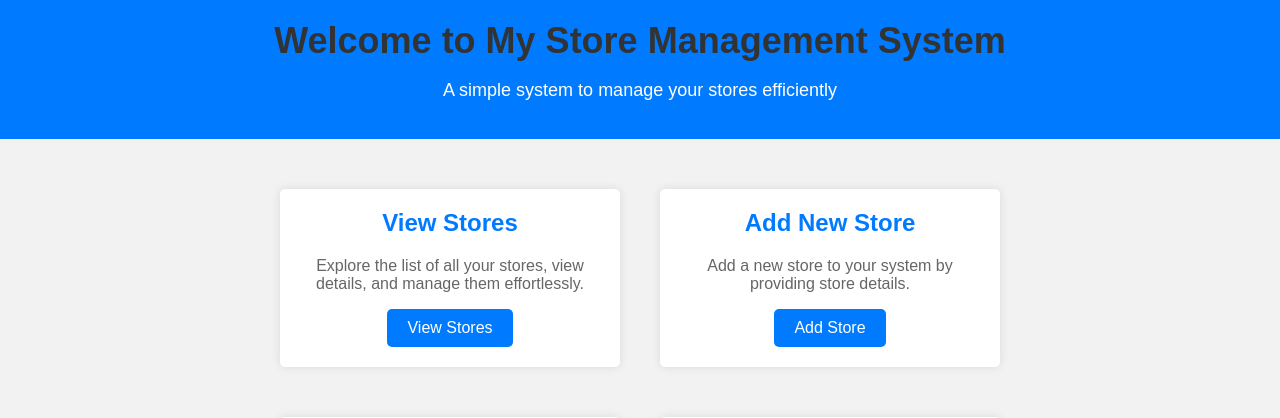
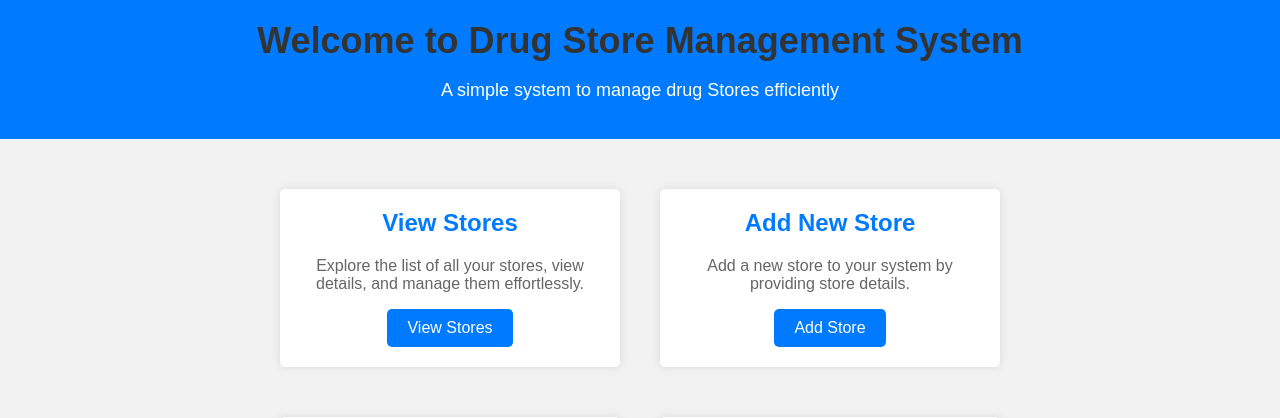
Before and after one commit to ksr1997/DBMS_Project, a Flask app: page / in a window 1280 px wide. Shown: the top 418 px of the page. Run offline with Flask 3, Linux system fonts and the light colour scheme; data that the repository does not hold is empty; some libraries are stand-ins or nearby versions.

```diff
--- a/templates/index.html
+++ b/templates/index.html
@@ -105,8 +105,8 @@
 
 <body>
     <header>
-        <h1>Welcome to My Store Management System</h1>
-        <p>A simple system to manage your stores efficiently</p>
+        <h1>Welcome to Drug Store Management System</h1>
+        <p>A simple system to manage drug Stores efficiently</p>
     </header>
 
     <section class="features">
```
